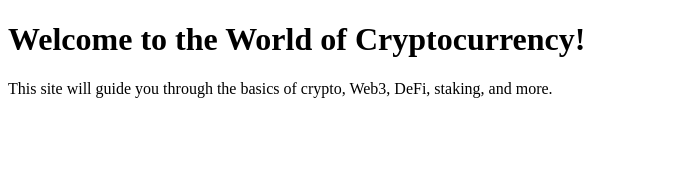
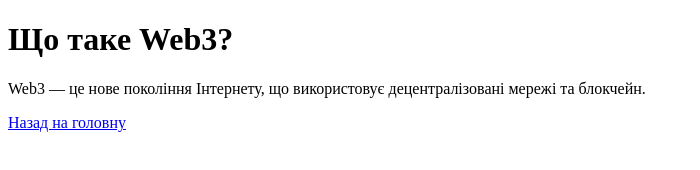
Before and after one commit to DimasikLukian/Dmytro-Lukianov.github.io, a plain HTML site: page index.html in a window 1280 px wide. Shown: the whole page, without its empty margins (0-700 px from the left). Drawn offline with Linux system fonts and the light colour scheme.

Commit message:
Added Ukrainian pages for Web3, DeFi, and Staking

```diff
--- a/index.html
+++ b/index.html
@@ -1,12 +1,13 @@
 <!DOCTYPE html>
-<html lang="en">
+<html lang="uk">
 <head>
     <meta charset="UTF-8">
     <meta name="viewport" content="width=device-width, initial-scale=1.0">
-    <title>Introduction to Cryptocurrency</title>
+    <title>Що таке Web3?</title>
 </head>
 <body>
-    <h1>Welcome to the World of Cryptocurrency!</h1>
-    <p>This site will guide you through the basics of crypto, Web3, DeFi, staking, and more.</p>
+    <h1>Що таке Web3?</h1>
+    <p>Web3 — це нове покоління Інтернету, що використовує децентралізовані мережі та блокчейн.</p>
+    <a href="index.html">Назад на головну</a>
 </body>
 </html>
```
